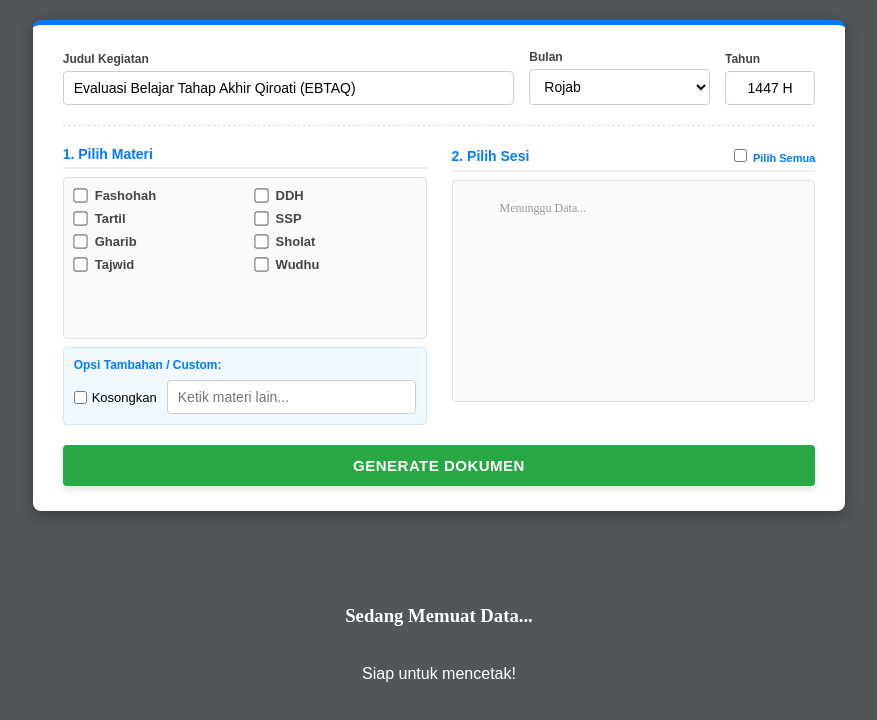
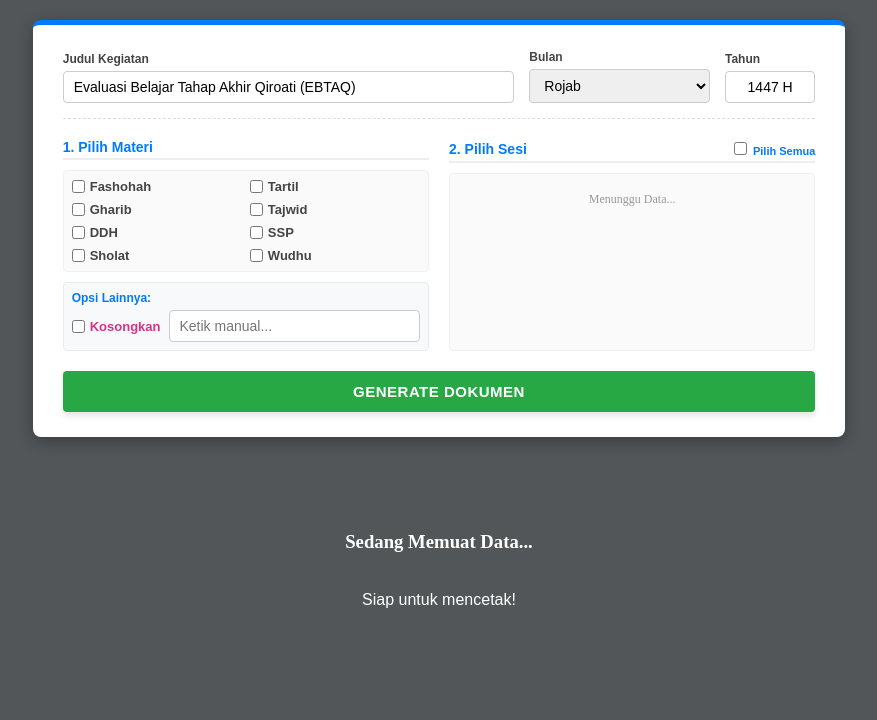
Before and after one commit to korcabqiroatidemak/BlangkoNIlai, a plain HTML site: page index.html in a window 1280 px wide. Shown: the whole page, without its empty margins (201-1078 px from the left). Drawn offline with Linux system fonts and the light colour scheme; no server answers.

Commit message:
Update final index.html

```diff
--- a/index.html
+++ b/index.html
@@ -3,11 +3,11 @@
 <head>
     <meta charset="UTF-8">
     <meta name="viewport" content="width=device-width, initial-scale=1.0">
-    <title>Cetak Massal EBTAQ (Final Layout)</title>
+    <title>Cetak Massal EBTAQ (Final Grid)</title>
 
     <style>
         /* ================================================= */
-        /* 1. LAYOUT CONTROL PANEL (REVISI POSISI)           */
+        /* 1. LAYOUT CONTROL PANEL                           */
         /* ================================================= */
         body {
             font-family: 'Times New Roman', Times, serif;
@@ -25,53 +25,51 @@
             display: flex; flex-direction: column; gap: 20px;
         }
 
-        /* --- BARIS 1: JUDUL + PERIODE (SEJAJAR) --- */
+        /* --- BARIS 1: HEADER (JUDUL + PERIODE) --- */
         .row-header {
             display: flex; gap: 15px; width: 100%; align-items: flex-end;
-            border-bottom: 1px dashed #ddd; padding-bottom: 20px;
+            border-bottom: 1px dashed #ddd; padding-bottom: 15px;
         }
 
-        .col-judul { flex: 5; } /* Judul paling lebar */
-        .col-bulan { flex: 2; } /* Bulan sedang */
-        .col-tahun { flex: 1; min-width: 80px; } /* Tahun kecil */
+        .col-judul { flex: 5; }
+        .col-bulan { flex: 2; }
+        .col-tahun { flex: 1; min-width: 80px; }
 
-        /* --- BARIS 2: GRID UTAMA (MATERI & SESI) --- */
-        .row-grid { display: flex; gap: 25px; }
-        .grid-col { flex: 1; display: flex; flex-direction: column; gap: 8px; }
+        /* --- BARIS 2: GRID UTAMA (STYLE PILIHAN ANDA) --- */
+        .cp-grid-section { display: flex; gap: 20px; }
+        .cp-col { flex: 1; display: flex; flex-direction: column; gap: 5px; }
 
-        .grid-header {
-            font-size: 14px; font-family: Arial, sans-serif; color: #007bff;
-            border-bottom: 2px solid #eee; padding-bottom: 5px; font-weight: bold;
+        .cp-col h4 {
+            margin: 0 0 5px 0; font-size: 14px; font-family: Arial, sans-serif;
+            color: #007bff; border-bottom: 2px solid #eee; padding-bottom: 3px;
             display: flex; justify-content: space-between; align-items: center;
         }
 
-        /* Container Checkbox */
+        /* CHECKBOX GRID 2 KOLOM (SESUAI REQUEST) */
         .checkbox-group {
-            column-count: 2; column-gap: 20px;
-            height: 140px; overflow-y: auto;
-            padding: 10px; border: 1px solid #e0e0e0; background: #fafafa; border-radius: 4px;
+            display: grid; grid-template-columns: 1fr 1fr; gap: 8px;
+            max-height: 150px; overflow-y: auto; padding: 8px;
+            border: 1px solid #f0f0f0; background: #fafafa; border-radius: 4px;
         }
-        .cb-item {
-            display: flex; align-items: center; gap: 8px;
-            font-size: 13px; font-family: Arial, sans-serif; margin-bottom: 8px;
-            break-inside: avoid; page-break-inside: avoid;
+        .cb-item { display: flex; align-items: center; gap: 5px; font-size: 13px; font-family: Arial, sans-serif; }
+        .cb-item input { margin: 0; cursor: pointer; }
+
+        /* AREA CUSTOM MATERI (Di Bawah Grid) */
+        .custom-area {
+            margin-top: 5px; padding: 8px; background: #f8f9fa;
+            border: 1px solid #e9ecef; border-radius: 4px;
+            display: flex; flex-direction: column; gap: 5px;
         }
-        .cb-item input { margin: 0; cursor: pointer; transform: scale(1.1); }
-
-        /* Area Custom Materi (Di bawah checklist) */
-        .custom-materi-area {
-            background: #f1f8ff; padding: 10px; border-radius: 4px; border: 1px solid #d0e3ff;
-            display: flex; flex-direction: column; gap: 8px;
-        }
-        .custom-row { display: flex; align-items: center; gap: 10px; }
+        .custom-row { display: flex; gap: 8px; align-items: center; }
 
         /* INPUT STYLES */
-        label { font-size: 12px; font-weight: bold; font-family: Arial, sans-serif; color: #444; display: block; margin-bottom: 5px; }
+        .control-group { display: flex; flex-direction: column; gap: 5px; }
+        label { font-size: 12px; font-weight: bold; font-family: Arial, sans-serif; color: #444; }
 
         input[type="text"], select {
-            padding: 8px 10px; border: 1px solid #ccc; border-radius: 4px;
+            padding: 7px 10px; border: 1px solid #ccc; border-radius: 4px;
             font-size: 14px; width: 100%; box-sizing: border-box; font-family: Arial, sans-serif;
-            background-color: #fff;
+            transition: border 0.2s;
         }
 
         .btn-generate {
@@ -81,14 +79,13 @@
             box-shadow: 0 4px 6px rgba(0,0,0,0.1); transition: all 0.2s;
         }
         .btn-generate:hover { background-color: #218838; transform: translateY(-1px); }
-        .btn-generate:active { transform: translateY(1px); }
 
-        /* Label Halaman */
+        /* LABEL HALAMAN */
         .page-label {
             display: inline-block; background-color: #333; color: #fff;
             padding: 5px 15px; border-radius: 20px; font-size: 12px;
             font-family: Arial, sans-serif; font-weight: bold;
-            margin-top: 15px; margin-bottom: 5px; box-shadow: 0 2px 5px rgba(0,0,0,0.2);
+            margin-top: 15px; margin-bottom: 5px;
         }
 
         /* ================================================= */
@@ -133,37 +130,28 @@
         .sep { width: 15px; }
         .val { flex: 1; }
 
-        /* Container Tabel yang mengisi sisa ruang */
+        /* Container Tabel */
         .split-table-container {
-            display: flex; gap: 10mm;
-            flex: 1;
-            margin-bottom: 5px;
+            display: flex; gap: 10mm; flex: 1; margin-bottom: 5px;
         }
         .table-column { flex: 1; display: flex; flex-direction: column; }
 
         table {
-            width: 100%;
-            height: 100%; /* Auto Height */
+            width: 100%; height: 100%; /* Auto Height */
             border-collapse: collapse; font-size: 11pt;
         }
-
         th {
             border: 1px solid #000; padding: 5px; background-color: #f0f0f0;
             font-weight: bold; text-align: center; height: 30px;
         }
-
         td {
-            border: 1px solid #000;
-            padding: 0 5px;
-            vertical-align: middle;
+            border: 1px solid #000; padding: 0 5px; vertical-align: middle;
         }
-
         .col-no { width: 15%; text-align: center; font-weight: bold; }
         .col-nilai { width: 85%; }
 
-        .footer-legal {
-            display: flex; justify-content: flex-end; font-size: 11pt; flex-shrink: 0;
-        }
+        /* Footer Compact */
+        .footer-legal { display: flex; justify-content: flex-end; font-size: 11pt; flex-shrink: 0; }
         .sign-box { width: 250px; text-align: center; }
         .sign-space { height: 12mm; }
         .sign-name { text-decoration: underline; font-weight: bold; }
@@ -171,7 +159,6 @@
             font-size: 9pt; color: rgba(0,0,0,0.4); font-style: italic; margin-top: 2px;
             -webkit-print-color-adjust: exact;
         }
-
     </style>
 </head>
 <body>
@@ -180,10 +167,13 @@
 
         <div class="row-header">
             <div class="col-judul">
+                <div class="control-group">
                     <label>Judul Kegiatan</label>
                     <input type="text" id="inp-judul" placeholder="Evaluasi Belajar...">
                 </div>
+            </div>
             <div class="col-bulan">
+                <div class="control-group">
                     <label>Bulan</label>
                     <select id="inp-bulan">
                         <option value="Muharrom">Muharrom</option>
@@ -200,16 +190,19 @@
                         <option value="Dzulhijjah">Dzulhijjah</option>
                     </select>
                 </div>
+            </div>
             <div class="col-tahun">
+                <div class="control-group">
                     <label>Tahun</label>
                     <input type="text" id="inp-tahun" style="text-align: center;">
                 </div>
             </div>
+        </div>
 
-        <div class="row-grid">
+        <div class="cp-grid-section">
 
-            <div class="grid-col">
-                <div class="grid-header">1. Pilih Materi</div>
+            <div class="cp-col">
+                <h4>1. Pilih Materi</h4>
                 <div class="checkbox-group">
                     <label class="cb-item"><input type="checkbox" name="chk-materi" value="Fashohah"> Fashohah</label>
                     <label class="cb-item"><input type="checkbox" name="chk-materi" value="Tartil"> Tartil</label>
@@ -221,27 +214,26 @@
                     <label class="cb-item"><input type="checkbox" name="chk-materi" value="Wudhu"> Wudhu</label>
                 </div>
 
-                <div class="custom-materi-area">
-                    <label style="margin:0; color:#007bff;">Opsi Tambahan / Custom:</label>
+                <div class="custom-area">
+                    <label style="color:#007bff; margin-bottom:0;">Opsi Lainnya:</label>
                     <div class="custom-row">
-                        <div style="display:flex; align-items:center; gap:5px;">
-                            <input type="checkbox" id="chk-blank-materi" style="margin:0;">
-                            <span style="font-size:13px; font-family:Arial;">Kosongkan</span>
-                        </div>
-                        <input type="text" id="inp-custom-materi" placeholder="Ketik materi lain..." style="flex:1;">
+                        <label class="cb-item" style="color: #d63384;">
+                            <input type="checkbox" id="chk-blank-materi"> Kosongkan
+                        </label>
+                        <input type="text" id="inp-custom-materi" placeholder="Ketik manual..." style="flex:1;">
                     </div>
                 </div>
             </div>
 
-            <div class="grid-col">
-                <div class="grid-header">
+            <div class="cp-col">
+                <h4>
                     <span>2. Pilih Sesi</span>
                     <label style="margin:0; font-size:11px; cursor: pointer; color:#007bff;">
                         <input type="checkbox" onchange="toggleAllShifts(this)"> Pilih Semua
                     </label>
-                </div>
-                <div class="checkbox-group" id="container-shift-checkbox" style="height: 200px;">
-                    <div style="padding: 10px; color: #999; font-size: 12px; text-align: center;">Menunggu Data...</div>
+                </h4>
+                <div class="checkbox-group" id="container-shift-checkbox" style="height: 100%; max-height: 190px;">
+                    <div style="padding: 10px; color: #999; font-size: 12px; text-align: center; grid-column: span 2;">Menunggu Data...</div>
                 </div>
             </div>
         </div>
@@ -263,21 +255,21 @@
         let availableShifts = [];
 
         async function init() {
-            // Auto Deteksi Tahun
+            // Auto Tahun
             try {
                 const h = new Intl.DateTimeFormat('id-ID-u-ca-islamic', { year: 'numeric' }).format(new Date());
                 const yearNum = h.match(/\d+/)[0];
                 document.getElementById('inp-tahun').value = yearNum + " H";
             } catch(e) {}
 
-            // Load Memori Judul
+            // Load Judul
             if(localStorage.getItem('ebtaq_judul')) {
                 document.getElementById('inp-judul').value = localStorage.getItem('ebtaq_judul');
             } else {
                 document.getElementById('inp-judul').value = "Evaluasi Belajar Tahap Akhir Qiroati (EBTAQ)";
             }
 
-            // Fetch Data
+            // Fetch
             try {
                 const res = await fetch(SHEET_URL);
                 const txt = await res.text();
@@ -349,7 +341,7 @@
             output.innerHTML = '';
             document.getElementById('welcome-msg').style.display = 'none';
 
-            // Ambil Value
+            // Ambil Data
             const judul = document.getElementById('inp-judul').value;
             const bulan = document.getElementById('inp-bulan').value;
             const tahun = document.getElementById('inp-tahun').value;
@@ -358,28 +350,26 @@
             // Logic Materi
             let materialsToPrint = [];
 
-            // 1. Cek Checklist
             const chkMats = document.querySelectorAll('input[name="chk-materi"]:checked');
             chkMats.forEach(cb => materialsToPrint.push(cb.value));
 
-            // 2. Cek Custom / Blank
             const customMat = document.getElementById('inp-custom-materi').value.trim();
             if(customMat) materialsToPrint.push(customMat);
             if(document.getElementById('chk-blank-materi').checked) materialsToPrint.push("........................................");
 
             if(materialsToPrint.length === 0) {
-                alert("Mohon pilih Materi (centang daftar atau isi custom/kosongkan).");
+                alert("Pilih Materi terlebih dahulu!");
                 return;
             }
 
-            // Logic Shift
+            // Logic Sesi
             const chkShifts = document.querySelectorAll('input[name="chk-shift"]:checked');
             if(chkShifts.length === 0) {
-                alert("Mohon pilih minimal satu Sesi.");
+                alert("Pilih Sesi terlebih dahulu!");
                 return;
             }
 
-            // GENERATE LOOP
+            // Generate
             materialsToPrint.forEach(materiName => {
                 chkShifts.forEach(shiftCb => {
                     const shiftKey = shiftCb.value;
@@ -408,7 +398,7 @@
             const div = document.createElement('div');
             div.className = 'page-container';
 
-            // Helper Rows
+            // Rows
             const makeRows = (arr, max) => {
                 let h = '';
                 arr.forEach(p => h += `<tr><td class="col-no">${p.DISP_NO}</td><td class="col-nilai"></td></tr>`);
```
Lines whose indentation alone changed are shown as unchanged.
